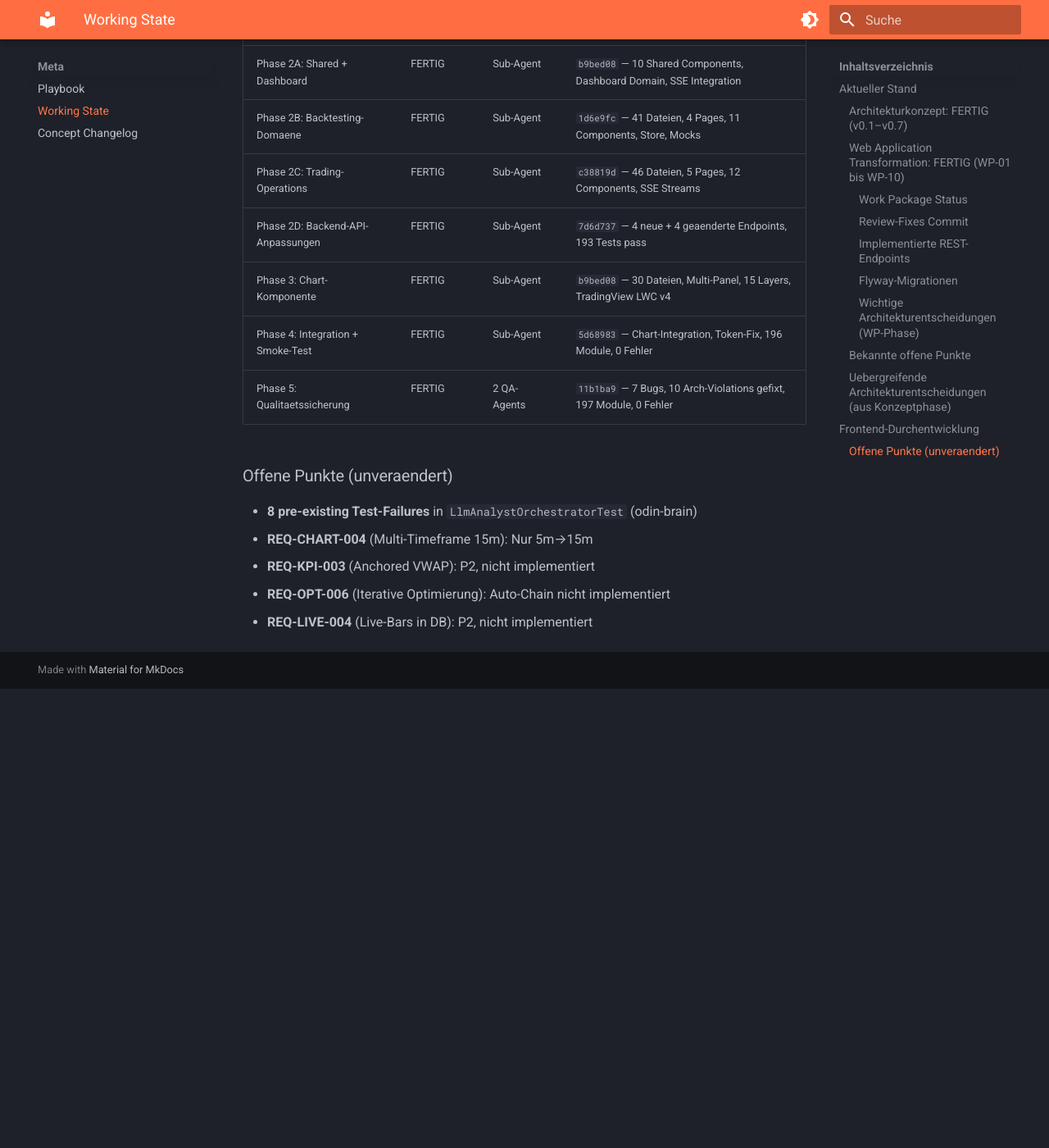
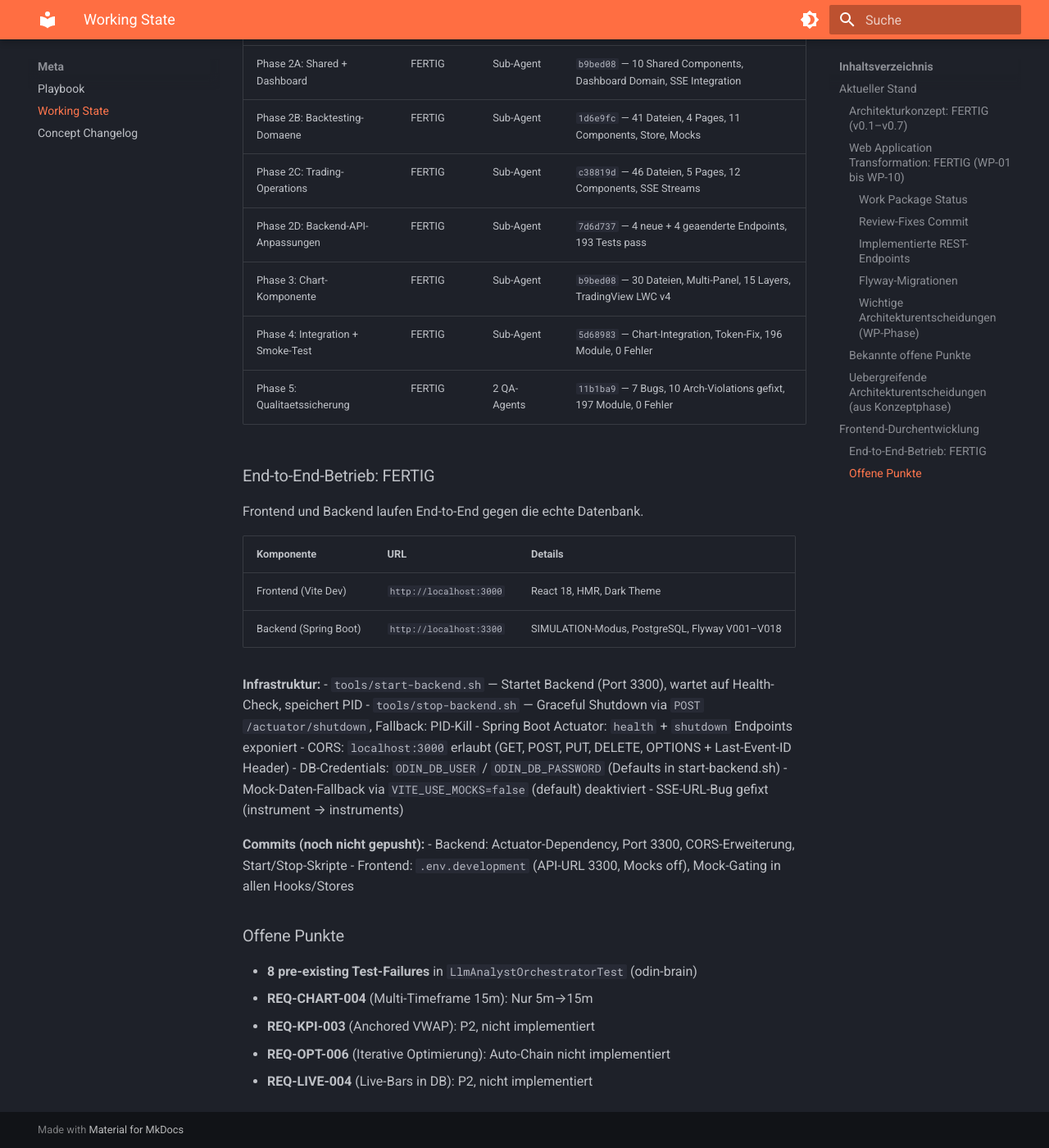
Before and after one commit to saltenhof/its-odin-wiki, an MkDocs documentation site: the page built from docs/meta/working-state.md, in a window 1280 px wide and 1400 px high, scrolled down 5897 px. Shown: the whole window at 82% size. Built offline with MkDocs 1.6.1 and Material for MkDocs 9.7.7, drawn with Linux system fonts in a browser that asks for light colours; before the commit the page ends 6737 px from its top, so only the background shows below that.

Commit message:
docs: update working state — end-to-end operation setup
Co-Authored-By: Claude Opus 4.6 <noreply@anthropic.com>

```diff
--- a/docs/meta/working-state.md
+++ b/docs/meta/working-state.md
@@ -156,7 +156,29 @@ React-Frontend in `its-odin-ui/`: Dashboard, Backtesting, Trading Operations, Ch
 | Phase 4: Integration + Smoke-Test | FERTIG | Sub-Agent | `5d68983` — Chart-Integration, Token-Fix, 196 Module, 0 Fehler |
 | Phase 5: Qualitaetssicherung | FERTIG | 2 QA-Agents | `11b1ba9` — 7 Bugs, 10 Arch-Violations gefixt, 197 Module, 0 Fehler |
 
-### Offene Punkte (unveraendert)
+### End-to-End-Betrieb: FERTIG
+
+Frontend und Backend laufen End-to-End gegen die echte Datenbank.
+
+| Komponente | URL | Details |
+|-----------|-----|---------|
+| Frontend (Vite Dev) | `http://localhost:3000` | React 18, HMR, Dark Theme |
+| Backend (Spring Boot) | `http://localhost:3300` | SIMULATION-Modus, PostgreSQL, Flyway V001–V018 |
+
+**Infrastruktur:**
+- `tools/start-backend.sh` — Startet Backend (Port 3300), wartet auf Health-Check, speichert PID
+- `tools/stop-backend.sh` — Graceful Shutdown via `POST /actuator/shutdown`, Fallback: PID-Kill
+- Spring Boot Actuator: `health` + `shutdown` Endpoints exponiert
+- CORS: `localhost:3000` erlaubt (GET, POST, PUT, DELETE, OPTIONS + Last-Event-ID Header)
+- DB-Credentials: `ODIN_DB_USER` / `ODIN_DB_PASSWORD` (Defaults in start-backend.sh)
+- Mock-Daten-Fallback via `VITE_USE_MOCKS=false` (default) deaktiviert
+- SSE-URL-Bug gefixt (instrument → instruments)
+
+**Commits (noch nicht gepusht):**
+- Backend: Actuator-Dependency, Port 3300, CORS-Erweiterung, Start/Stop-Skripte
+- Frontend: `.env.development` (API-URL 3300, Mocks off), Mock-Gating in allen Hooks/Stores
+
+### Offene Punkte
 
 - **8 pre-existing Test-Failures** in `LlmAnalystOrchestratorTest` (odin-brain)
 - **REQ-CHART-004** (Multi-Timeframe 15m): Nur 5m→15m
```
